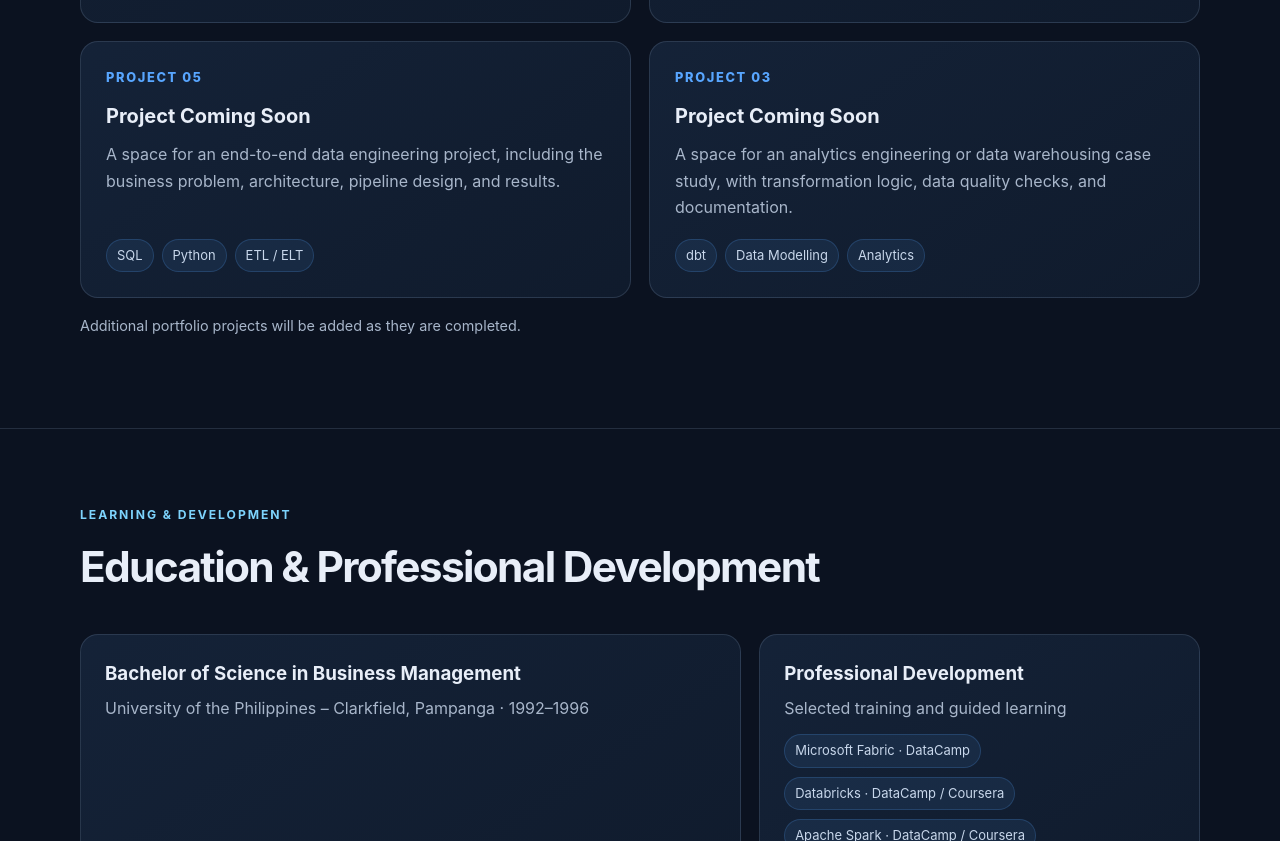
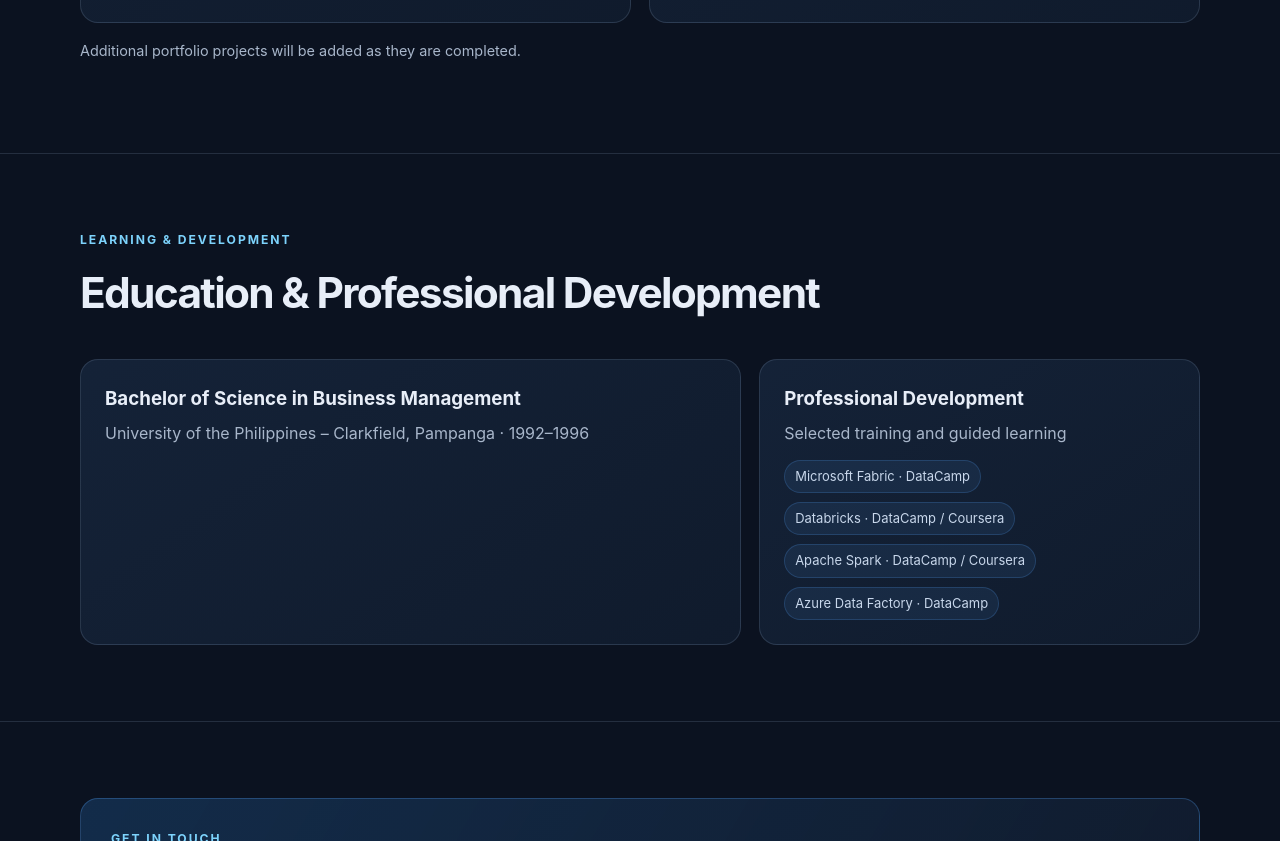
Before and after one commit to davidnho/davidnho.github.io, a plain HTML site: page index.html in a window 1280 px wide. Shown: the part 6439-7280 px from the top of the page. Drawn offline with Linux system fonts and the light colour scheme.

Commit message:
Removed Placeholders

```diff
--- a/index.html
+++ b/index.html
@@ -330,8 +330,6 @@
             </div>
             <p class="project-note">Inspired by a tutorial from <a href="https://www.youtube.com/@KenjiExplains" target="_blank" rel="noopener">Kenji Explains</a>. Colors and visual settings were customized for this version.</p>
           </article>
-          <article class="project-card"><div class="project-number">PROJECT 05</div><h3>Project Coming Soon</h3><p>A space for an end-to-end data engineering project, including the business problem, architecture, pipeline design, and results.</p><div class="tags"><span class="tag">SQL</span><span class="tag">Python</span><span class="tag">ETL / ELT</span></div></article>
-          <article class="project-card"><div class="project-number">PROJECT 03</div><h3>Project Coming Soon</h3><p>A space for an analytics engineering or data warehousing case study, with transformation logic, data quality checks, and documentation.</p><div class="tags"><span class="tag">dbt</span><span class="tag">Data Modelling</span><span class="tag">Analytics</span></div></article>
         </div>
         <p class="project-note">Additional portfolio projects will be added as they are completed.</p>
       </div>
```
